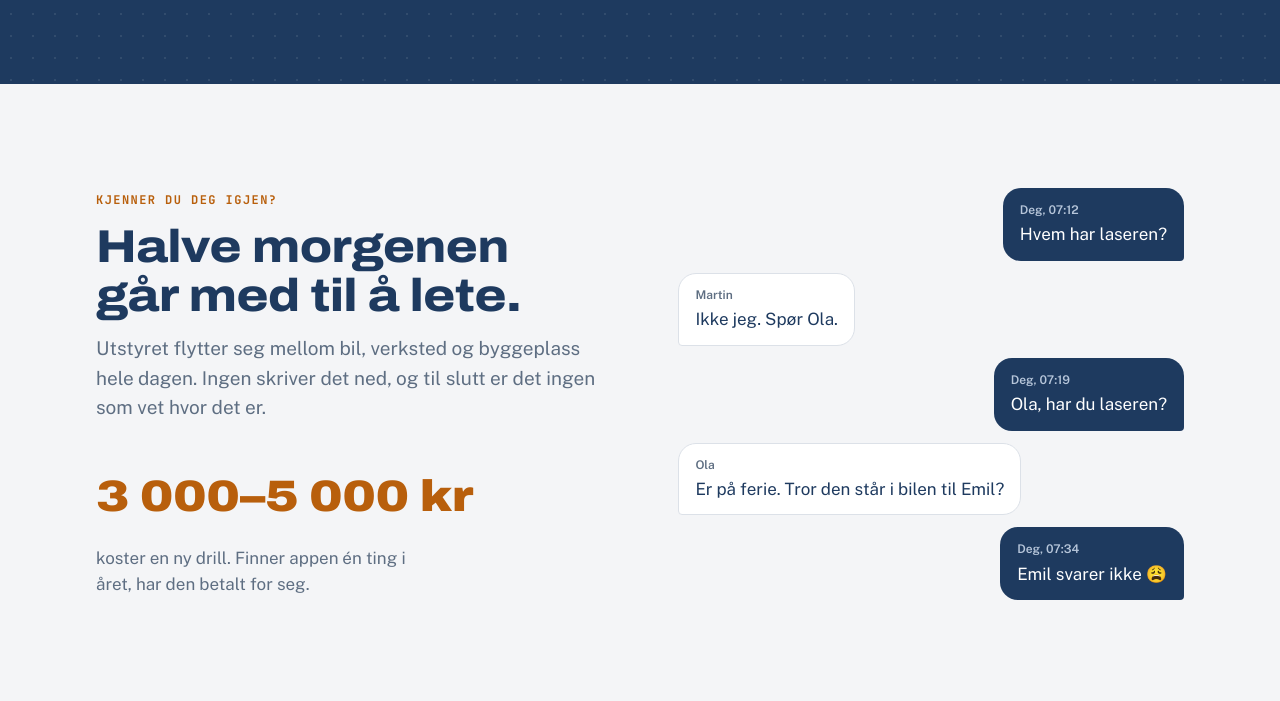
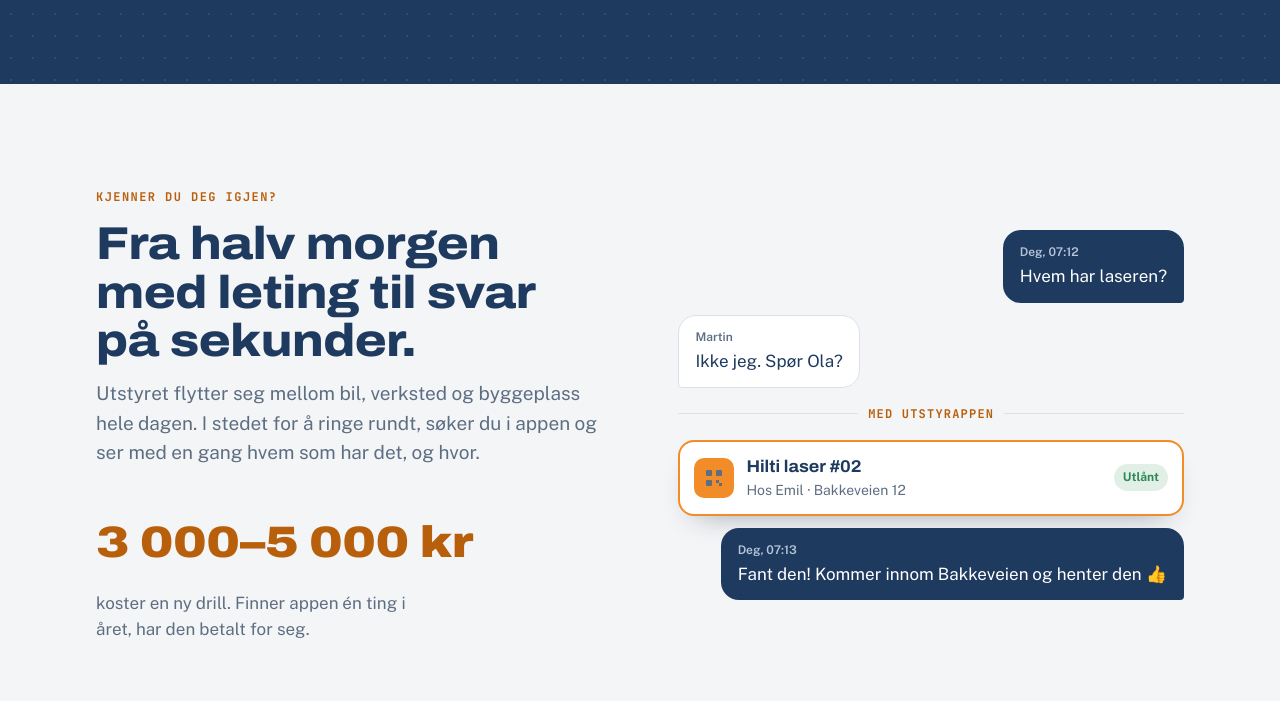
Before and after one commit to leonsheppard/utstyrappen-nettside, a plain HTML site: page index.html in a window 1280 px wide. Shown: the part 827-1528 px from the top of the page. Drawn offline with Linux system fonts and the light colour scheme.

Commit message:
Meldingene viser at appen løser problemet, prosjekt Bakkeveien 12

```diff
--- a/index.html
+++ b/index.html
@@ -127,6 +127,14 @@ nav { position: relative; display: flex; align-items: center; justify-content: s
 .bubble.me { justify-self: end; border-radius: 18px 18px 4px 18px; background: var(--navy); color: var(--on-navy); border-color: transparent; }
 .bubble small { display: block; font-size: 12px; color: var(--muted); font-weight: 600; margin-bottom: 2px; }
 .bubble.me small { color: var(--on-navy-muted); }
+.switch { display: flex; align-items: center; gap: 10px; color: var(--orange-ink); font: 700 12px var(--font-mono); letter-spacing: .1em; text-transform: uppercase; margin-block: 6px; }
+.switch::before, .switch::after { content: ""; flex: 1; height: 1px; background: var(--line); }
+.appcard { display: grid; grid-template-columns: 40px 1fr auto; gap: 12px; align-items: center; background: var(--surface); border: 2px solid var(--orange); border-radius: 16px; padding: 12px 14px; box-shadow: 0 14px 30px -18px rgba(15,30,50,.45); }
+.appcard-ico { width: 40px; height: 40px; border-radius: 10px; background: var(--orange); color: #1A1206; display: grid; place-items: center; }
+.appcard div { display: grid; min-width: 0; }
+.appcard b { font-family: var(--font-display); font-stretch: 105%; font-size: 17px; }
+.appcard span { color: var(--muted); font-size: 14px; }
+.appcard em { font-style: normal; font-size: 12px; font-weight: 700; color: #2E8B57; background: color-mix(in srgb, #2E8B57 14%, transparent); padding: 4px 9px; border-radius: 999px; }
 .problem-grid { display: grid; grid-template-columns: 1fr 1fr; gap: clamp(32px, 6vw, 80px); align-items: center; }
 @media (max-width: 860px) { .problem-grid { grid-template-columns: 1fr; } }
 .cost { margin-top: 26px; display: flex; gap: 14px; align-items: baseline; flex-wrap: wrap; }
@@ -251,7 +259,7 @@ footer .mono { font-family: var(--font-mono); font-size: 13px; }
           <div class="label-meta"><b>Makita drill #03</b><span>UA-7K2F-9QXM</span></div>
         </div>
         <span class="dim dim-x">5 × 5 cm</span>
-        <div class="chip" aria-hidden="true"><span class="dot"></span>Hos Ola <small>· Leon villa</small></div>
+        <div class="chip" aria-hidden="true"><span class="dot"></span>Hos Ola <small>· Bakkeveien 12</small></div>
       </div>
     </div>
   </div>
@@ -262,16 +270,20 @@ footer .mono { font-family: var(--font-mono); font-size: 13px; }
     <div class="wrap problem-grid">
       <div class="section-head" style="margin:0">
         <p class="eyebrow">Kjenner du deg igjen?</p>
-        <h2>Halve morgenen går med til å lete.</h2>
-        <p class="lead">Utstyret flytter seg mellom bil, verksted og byggeplass hele dagen. Ingen skriver det ned, og til slutt er det ingen som vet hvor det er.</p>
+        <h2>Fra halv morgen med leting til svar på sekunder.</h2>
+        <p class="lead">Utstyret flytter seg mellom bil, verksted og byggeplass hele dagen. I stedet for å ringe rundt, søker du i appen og ser med en gang hvem som har det, og hvor.</p>
         <div class="cost"><strong>3 000–5 000 kr</strong><span>koster en ny drill. Finner appen én ting i året, har den betalt for seg.</span></div>
       </div>
-      <div class="calls" aria-label="Eksempel på en vanlig samtale">
+      <div class="calls" aria-label="Eksempel: fra leting til svar i appen">
         <div class="bubble me"><small>Deg, 07:12</small>Hvem har laseren?</div>
-        <div class="bubble"><small>Martin</small>Ikke jeg. Spør Ola.</div>
-        <div class="bubble me"><small>Deg, 07:19</small>Ola, har du laseren?</div>
-        <div class="bubble"><small>Ola</small>Er på ferie. Tror den står i bilen til Emil?</div>
-        <div class="bubble me"><small>Deg, 07:34</small>Emil svarer ikke 😩</div>
+        <div class="bubble"><small>Martin</small>Ikke jeg. Spør Ola?</div>
+        <div class="switch"><span>Med Utstyrappen</span></div>
+        <div class="appcard">
+          <span class="appcard-ico" aria-hidden="true"><svg viewBox="0 0 18 18" width="18" height="18"><rect x="1" y="1" width="6" height="6" rx="1" fill="currentColor"/><rect x="11" y="1" width="6" height="6" rx="1" fill="currentColor"/><rect x="1" y="11" width="6" height="6" rx="1" fill="currentColor"/><rect x="11" y="11" width="3" height="3" fill="currentColor"/><rect x="14" y="14" width="3" height="3" fill="currentColor"/></svg></span>
+          <div><b>Hilti laser #02</b><span>Hos Emil · Bakkeveien 12</span></div>
+          <em>Utlånt</em>
+        </div>
+        <div class="bubble me"><small>Deg, 07:13</small>Fant den! Kommer innom Bakkeveien og henter den 👍</div>
       </div>
     </div>
   </section>
```
